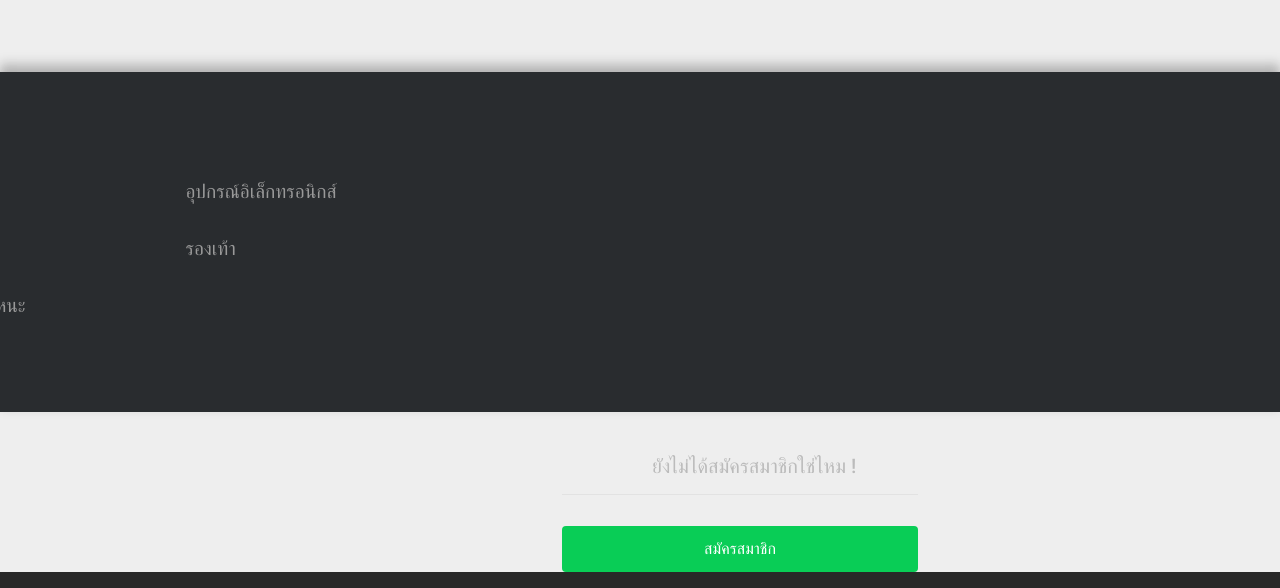
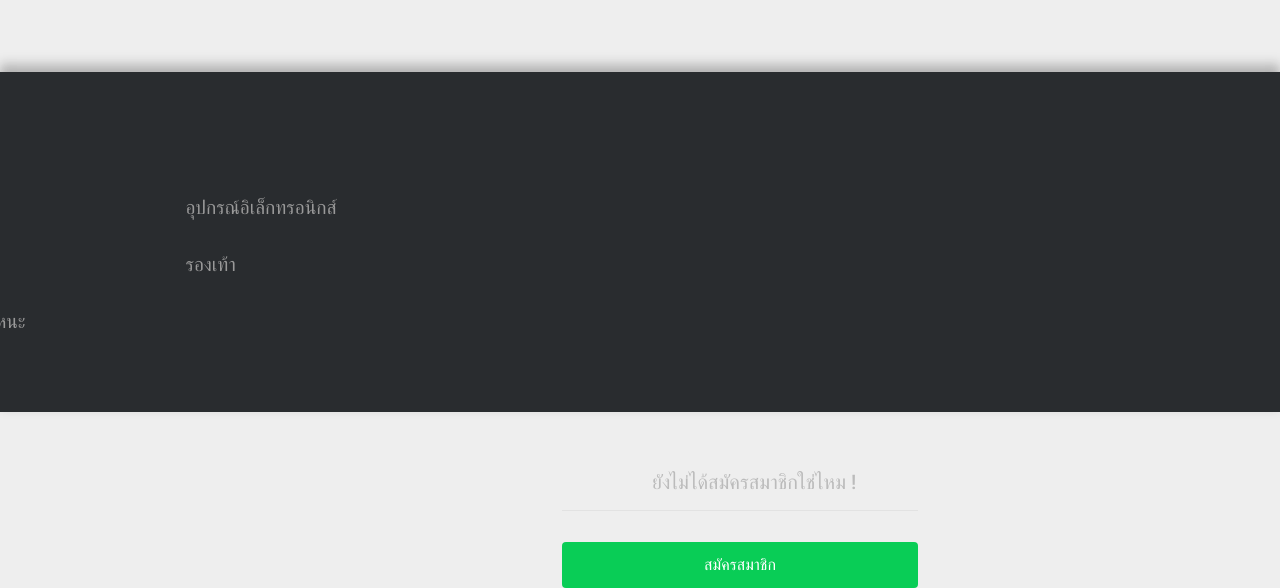
Before and after one commit to XzoziBerMz/Final_Project_By_Pee, a PHP site: page /book.php in a window 1280 px wide. Shown: the part 537-1125 px from the top of the page. Run offline with PHP 8.4, Linux system fonts and the light colour scheme; data that the repository does not hold is empty; some libraries are stand-ins or nearby versions.

Commit message:
fix footer so smotth

```diff
--- a/footer.php
+++ b/footer.php
@@ -45,7 +45,7 @@
                 <div class="row">
                     <div class="col-md-5" style="margin-top: 30px; margin-left: -150px; font-size: larger;">
                         <h5> หมวดหมู่</h5>
-                        <div class="row">
+                        <div class="row mt-4">
                             <div class="col-6">
                                 <ul class="list-unstyled">
                                     <li><a href="">หนังสือ</a></li>
```
